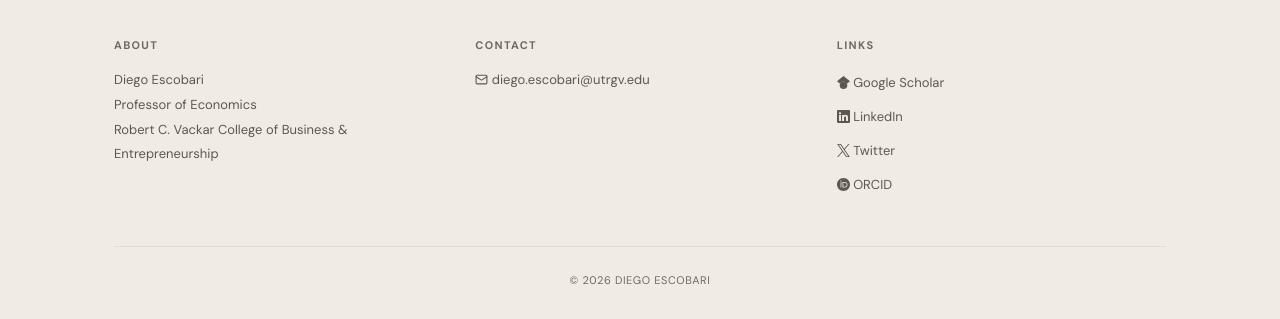
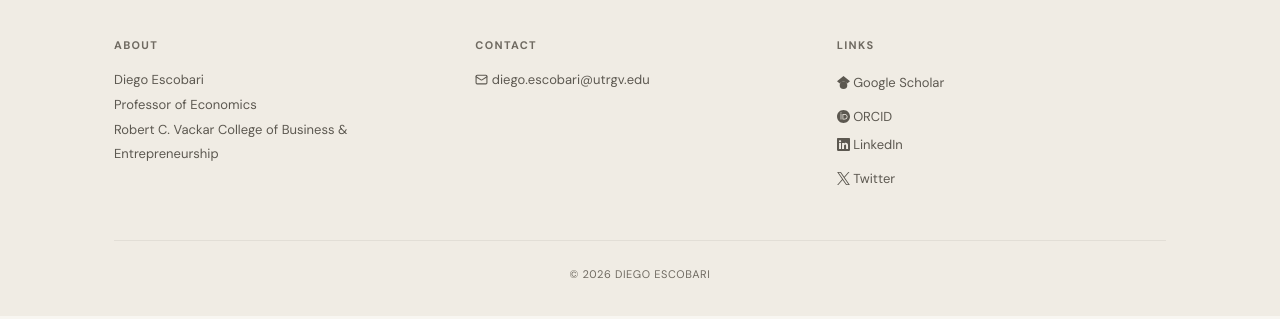
Before and after one commit to diegoescobari/diegoescobari.github.io, a Jekyll site: the page built from _pages/home.md, in a window 1280 px wide. Shown: the part 1933-2252 px from the top of the page. Built offline with Jekyll 4.4.1, drawn with Linux system fonts in a browser that asks for light colours.

Commit message:
footer.html

```diff
--- a/_includes/footer.html
+++ b/_includes/footer.html
@@ -19,9 +19,9 @@
       <h2 class="footer-heading">Links</h2>
       <p>
 <div style="margin-bottom: 6px;"><a href="https://scholar.google.com/citations?user=WOnd1RwAAAAJ&hl=en&oi=ao" target="_blank"><svg class="icon" aria-hidden="true" focusable="false"><use href="#icon-google-scholar"></use></svg> Google Scholar</a></div>
+<div><a href="https://orcid.org/0000-0003-4532-8563" target="_blank"><svg class="icon" aria-hidden="true" focusable="false"><use href="#icon-orcid"></use></svg> ORCID</a></div>
 <div style="margin-bottom: 6px;"><a href="https://www.linkedin.com/in/escobari/" target="_blank"><svg class="icon" aria-hidden="true" focusable="false"><use href="#icon-linkedin"></use></svg> LinkedIn</a></div>
 <div style="margin-bottom: 6px;"><a href="https://x.com/DiegoEscobari" target="_blank"><svg class="icon" aria-hidden="true" focusable="false"><use href="#icon-x-twitter"></use></svg> Twitter</a></div>
-<div><a href="https://orcid.org/0000-0003-4532-8563" target="_blank"><svg class="icon" aria-hidden="true" focusable="false"><use href="#icon-orcid"></use></svg> ORCID</a></div>
       </p>
     </div>
   </div>
```
